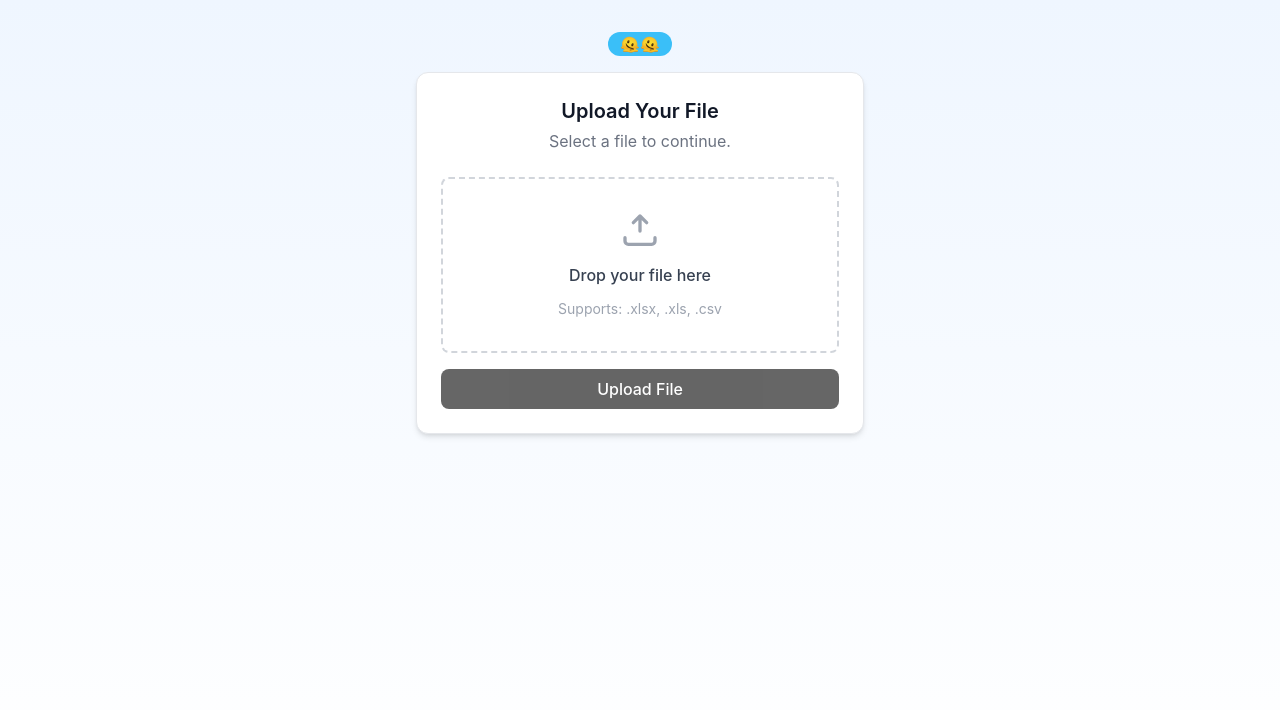
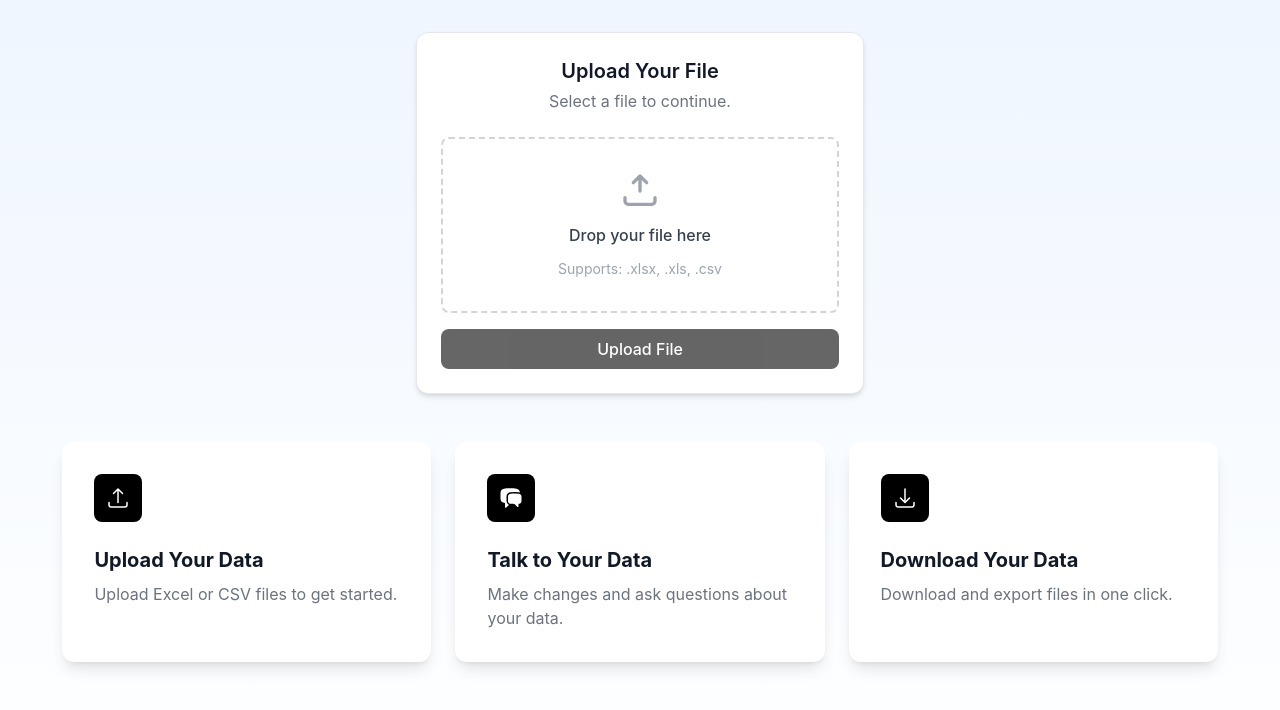
Before and after one commit to Danny-Dalo/Quiksight, a FastAPI app: page / in a window 1280 px wide. Shown: the top 710 px of the page. Run offline with FastAPI, Linux system fonts and the light colour scheme; some libraries are stand-ins or nearby versions.

Commit message:
Home.html: added a feature section
no major changes to upload.py and chat.py yet

```diff
--- a/app_quiksight/main.py
+++ b/app_quiksight/main.py
@@ -1,4 +1,4 @@
-from fastapi import FastAPI, Request
+from fastapi import FastAPI, Request, Response
 from .routes import upload, chat
 from fastapi.staticfiles import StaticFiles
 from fastapi.templating import Jinja2Templates
@@ -27,7 +27,7 @@ async def home(request : Request):
 async def ping():
     return {"status": "alive"}
 
-from fastapi import Response
+
 
 @app.head("/ping")
 async def head_ping():
--- a/app_quiksight/templates/home.html
+++ b/app_quiksight/templates/home.html
@@ -30,17 +30,6 @@
     <!-- Hero Section -->
   <section class="flex flex-col items-center text-center mt-8 mb-6 px-4">
 
-
-
-      <span class="badge badge-info badge-lg mb-4"
-        >🫠🫠</span>
-      <!-- <h1 class="text-4xl md:text-5xl font-extrabold mb-4 leading-tight text-gray-900">
-        Talk To Your Data
-      </h1> -->
-      <!-- <p class="text-lg md:text-xl text-gray-600 max-w-2xl mb-8">
-        Upload your messy spreadsheets and chat with an AI that understands your
-        data.
-      </p> -->
 
       <div class="w-full max-w-md bg-white rounded-xl shadow-md p-6 space-y-6 border border-gray-200">
           <div class="text-center">
@@ -78,7 +67,7 @@
         <button id="upload-btn" type="submit"
                 class="w-full py-2 px-4 rounded-lg bg-black text-white font-medium disabled:opacity-60 disabled:cursor-not-allowed transition"
                 disabled>
-          Upload File
+            Upload File
         </button>
       </form>
 
@@ -88,9 +77,67 @@
       {% endif %}
     </div>
 
+  </section>
 
+  <section class="flex items-center justify-center p-6">
+    <div class="flex flex-col md:flex-row gap-6">
 
+    <div class="bg-white rounded-xl shadow-lg p-6 sm:p-8 relative overflow-hidden max-w-sm w-full">
+      <!-- <span class="absolute text-9xl font-bold text-gray-100 top-4 right-6 z-0">01</span> -->
 
+      <div class="relative z-10">
+        <div class="bg-black text-white w-12 h-12 rounded-lg flex items-center justify-center">
+          <svg xmlns="http://www.w3.org/2000/svg" viewBox="0 0 24 24" fill="currentColor" class="size-6">
+            <path fill-rule="evenodd" d="M11.47 2.47a.75.75 0 0 1 1.06 0l4.5 4.5a.75.75 0 0 1-1.06 1.06l-3.22-3.22V16.5a.75.75 0 0 1-1.5 0V4.81L8.03 8.03a.75.75 0 0 1-1.06-1.06l4.5-4.5ZM3 15.75a.75.75 0 0 1 .75.75v2.25a1.5 1.5 0 0 0 1.5 1.5h13.5a1.5 1.5 0 0 0 1.5-1.5V16.5a.75.75 0 0 1 1.5 0v2.25a3 3 0 0 1-3 3H5.25a3 3 0 0 1-3-3V16.5a.75.75 0 0 1 .75-.75Z" clip-rule="evenodd" />
+          </svg>
+
+        </div>
+
+        <h3 class="text-xl font-bold mt-6 text-gray-900">Upload Your Data</h3>
+        <p class="text-gray-500 mt-2">
+          Upload Excel or CSV files to get started.
+        </p>
+      </div>
+    </div>
+
+    <div class="bg-white rounded-xl shadow-lg p-6 sm:p-8 relative overflow-hidden max-w-sm w-full">
+      <!-- <span class="absolute text-9xl font-bold text-gray-100 top-4 right-6 z-0">02</span> -->
+
+      <div class="relative z-10">
+        <div class="bg-black text-white w-12 h-12 rounded-lg flex items-center justify-center">
+          <svg xmlns="http://www.w3.org/2000/svg" viewBox="0 0 24 24" fill="currentColor" class="size-6">
+          <path d="M4.913 2.658c2.075-.27 4.19-.408 6.337-.408 2.147 0 4.262.139 6.337.408 1.922.25 3.291 1.861 3.405 3.727a4.403 4.403 0 0 0-1.032-.211 50.89 50.89 0 0 0-8.42 0c-2.358.196-4.04 2.19-4.04 4.434v4.286a4.47 4.47 0 0 0 2.433 3.984L7.28 21.53A.75.75 0 0 1 6 21v-4.03a48.527 48.527 0 0 1-1.087-.128C2.905 16.58 1.5 14.833 1.5 12.862V6.638c0-1.97 1.405-3.718 3.413-3.979Z" />
+          <path d="M15.75 7.5c-1.376 0-2.739.057-4.086.169C10.124 7.797 9 9.103 9 10.609v4.285c0 1.507 1.128 2.814 2.67 2.94 1.243.102 2.5.157 3.768.165l2.782 2.781a.75.75 0 0 0 1.28-.53v-2.39l.33-.026c1.542-.125 2.67-1.433 2.67-2.94v-4.286c0-1.505-1.125-2.811-2.664-2.94A49.392 49.392 0 0 0 15.75 7.5Z" />
+        </svg>
+
+          </div>
+
+        <h3 class="text-xl font-bold mt-6 text-gray-900">Talk to Your Data</h3>
+        <p class="text-gray-500 mt-2">
+          Make changes and ask questions about your data.
+        </p>
+      </div>
+    </div>
+
+    <div class="bg-white rounded-xl shadow-lg p-6 sm:p-8 relative overflow-hidden max-w-sm w-full">
+      <!-- <span class="absolute text-9xl font-bold text-gray-100 top-4 right-6 z-0">03</span> -->
+
+      <div class="relative z-10">
+        <div class="bg-black text-white w-12 h-12 rounded-lg flex items-center justify-center">
+          <svg xmlns="http://www.w3.org/2000/svg" viewBox="0 0 24 24" fill="currentColor" class="size-6">
+          <path fill-rule="evenodd" d="M12 2.25a.75.75 0 0 1 .75.75v11.69l3.22-3.22a.75.75 0 1 1 1.06 1.06l-4.5 4.5a.75.75 0 0 1-1.06 0l-4.5-4.5a.75.75 0 1 1 1.06-1.06l3.22 3.22V3a.75.75 0 0 1 .75-.75Zm-9 13.5a.75.75 0 0 1 .75.75v2.25a1.5 1.5 0 0 0 1.5 1.5h13.5a1.5 1.5 0 0 0 1.5-1.5V16.5a.75.75 0 0 1 1.5 0v2.25a3 3 0 0 1-3 3H5.25a3 3 0 0 1-3-3V16.5a.75.75 0 0 1 .75-.75Z" clip-rule="evenodd" />
+        </svg>
+
+        </div>
+
+        <h3 class="text-xl font-bold mt-6 text-gray-900">Download Your Data</h3>
+        <p class="text-gray-500 mt-2">
+          Download and export files in one click.
+        </p>
+      </div>
+    </div>
+
+  </div>
   </section>
   </body>
 </html>
@@ -124,6 +171,19 @@
       uploadButton.disabled = true;
     }
   });
+
+
+
+  // Adding loading spinner
+  form = document.querySelector('form')
+  form.addEventListener('submit', () => {
+    uploadButton.disabled = true;
+    uploadButton.innerHTML = `
+      <span class="loading loading-spinner text-info mr-2"></span>
+      Uploading...
+
+    `;
+  });
 });
 
 
```
Also changed, not shown: app_quiksight/routes/upload.py (+1 -124 lines), app_quiksight/routes/chat.py (line endings or trailing spaces).
